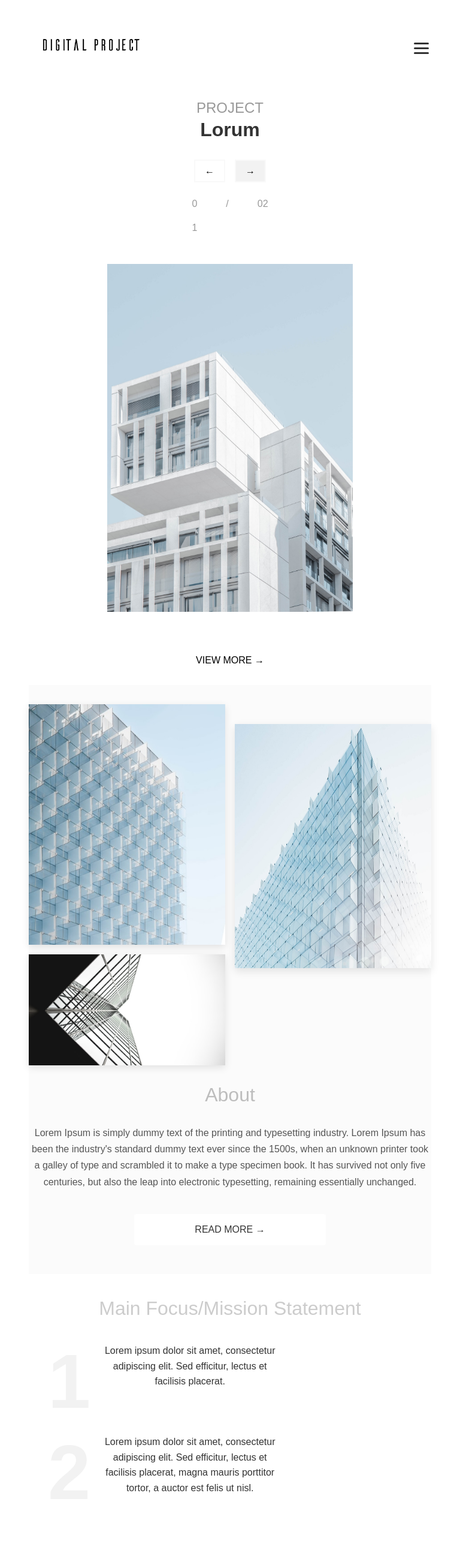
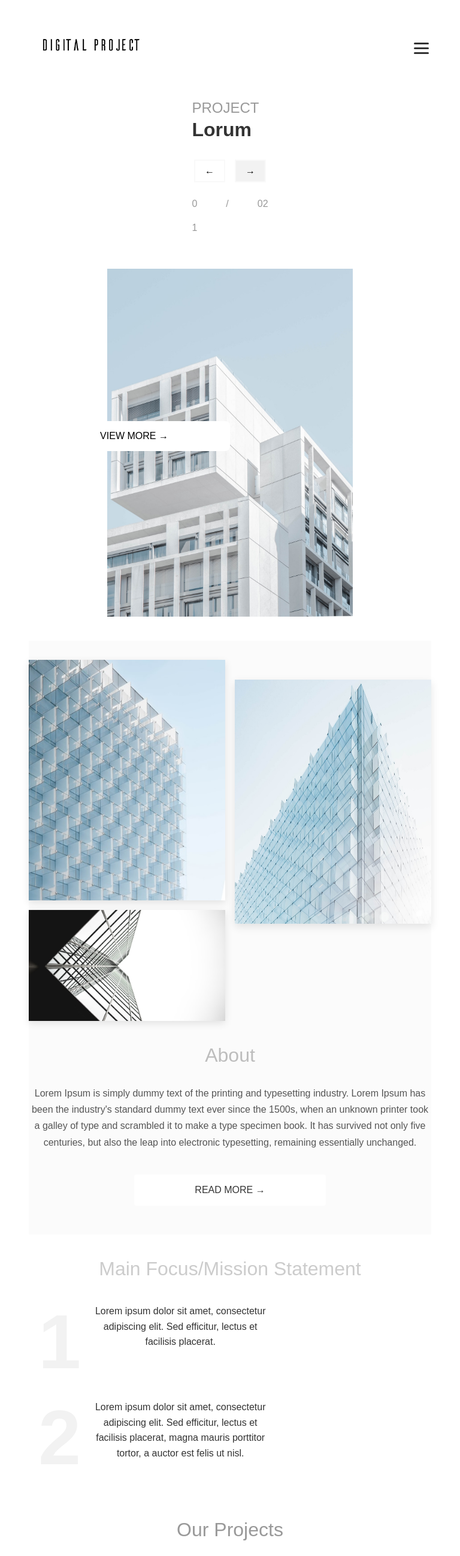
Before and after one commit to soliyana22/react-task-two, a React (Vite) app: page / in a window 768 px wide. Shown: the top 2594 px of the page at 60% size. Built offline with nearby package versions, Linux system fonts and the light colour scheme.

Commit message:
commited

```diff
--- a/src/components/Footer/Footer.css
+++ b/src/components/Footer/Footer.css
@@ -11,7 +11,8 @@
   font-family: 'Segoe UI', Tahoma, Geneva, Verdana, sans-serif;
   box-sizing: border-box;
   z-index: 10;
-  overflow-x: hidden; /* Prevent horizontal scroll */
+  overflow-x: hidden;
+  overflow-y:hidden;
 }
 
 .footer-container {
--- a/src/index.css
+++ b/src/index.css
@@ -59,6 +59,7 @@ footer{
 nav{
   display:flex;
 }
+
 @media (prefers-color-scheme: light) {
   :root {
     color: #213547;
--- a/src/pages/Landing.css
+++ b/src/pages/Landing.css
@@ -1,4 +1,3 @@
-/* Landing.css */
 * {
   margin: 0;
   padding: 0;
@@ -613,3 +612,79 @@ landing_1 img {
   }
 
 }
+@media (min-width: 768px) and (max-width: 1024px) {
+  .landing-header {
+    flex-direction: row;
+    gap: 2rem;
+    align-items: center;
+  }
+
+  .landing-title {
+    flex: 1;
+    text-align: left;
+  }
+
+  .landing_1 {
+    flex: 1;
+  }
+
+  .landing-about-section {
+    flex-direction: row;
+    gap: 2rem;
+  }
+
+  .landing-about-images {
+    grid-template-columns: 1fr 1fr;
+  }
+
+  .landing-mission {
+    padding: 2rem 1rem;
+  }
+
+  .landing-mission-points {
+    flex-direction: row;
+    gap: 2rem;
+  }
+
+  .top-row {
+    grid-template-columns: repeat(2, 1fr);
+  }
+
+  .bottom-row {
+    grid-template-columns: repeat(3, 1fr);
+  }
+
+  .contact-content {
+    flex-direction: row;
+    gap: 2rem;
+  }
+
+  .contact-form {
+    flex: 0 0 45%;
+  }
+
+  .contact-image {
+    flex: 0 0 55%;
+  }
+
+  .overlay-title {
+    font-size: 3rem;
+    line-height: 3.2rem;
+    margin-left: 2rem;
+  }
+
+  .overlay-button {
+    margin-left: 2rem;
+  }
+
+  .all-projects-button {
+    margin-left: auto;
+    margin-right: auto;
+    display: block;
+  }
+
+  .landing_btn_1 button {
+    position: absolute;
+    padding: 1rem 2rem;
+  }
+}
--- a/src/pages/Landing.jsx
+++ b/src/pages/Landing.jsx
@@ -1,6 +1,6 @@
 import React from 'react';
 import './Landing.css';
-import { Header } from '../components/Header/Header';
+
 export const Landing = () => {
   return (
 
```
